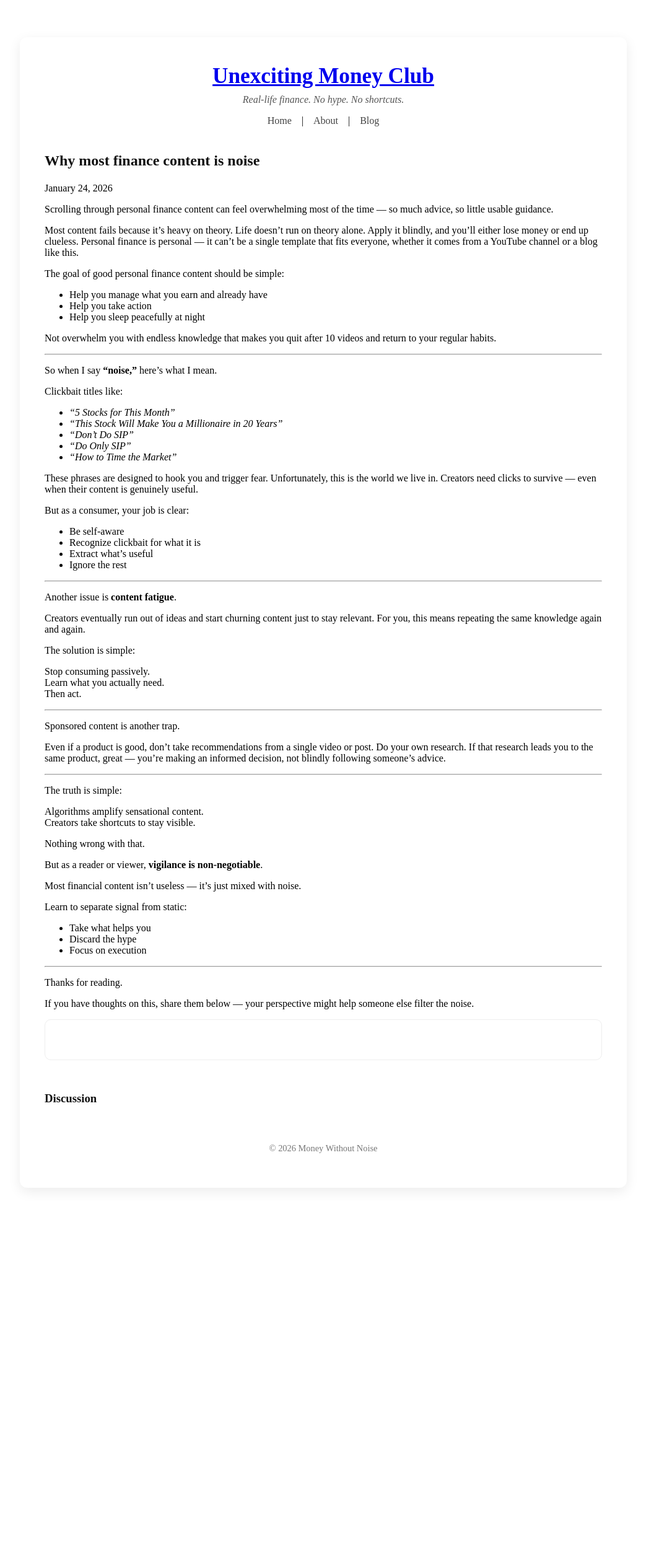
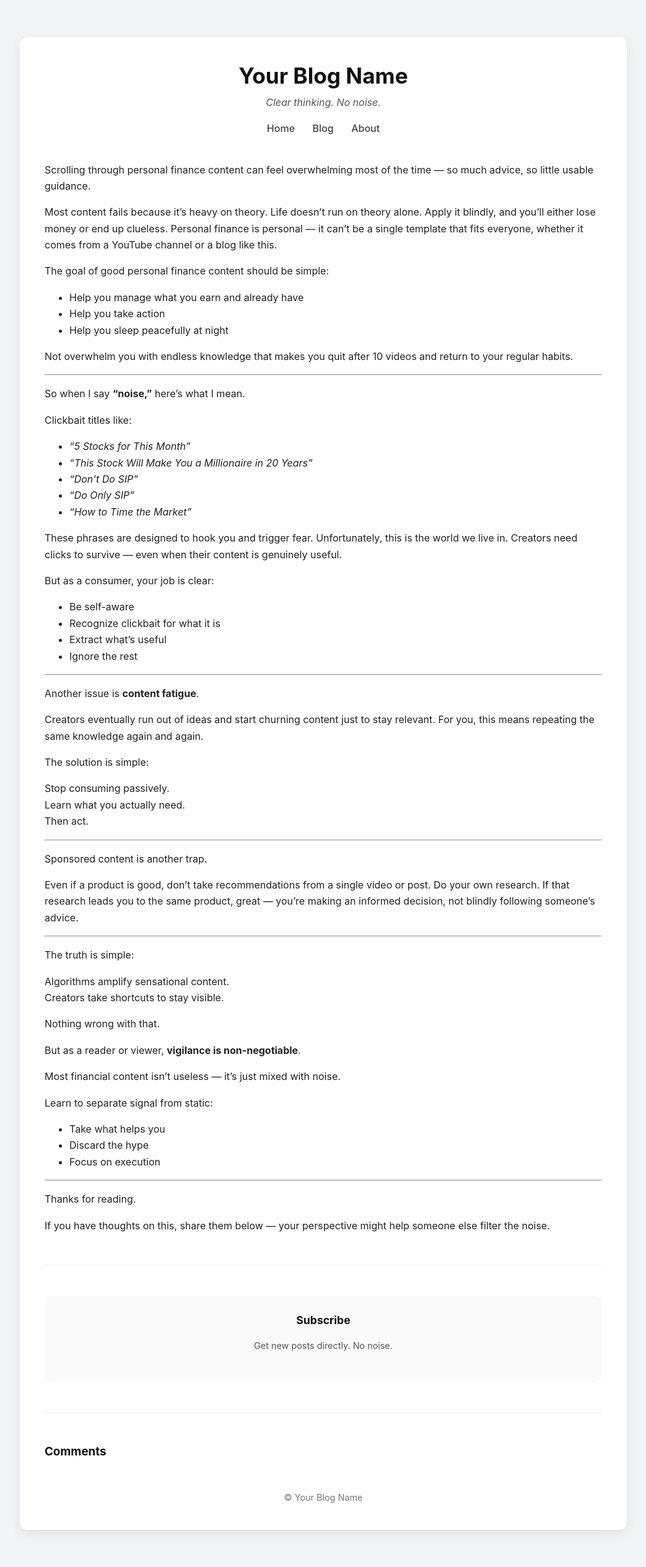
Before and after one commit to HarieshMK/HarieshMK.github.io, a Jekyll site: the page built from _posts/2026-01-25-why-most-finance-content-is-noise.md, in a window 1280 px wide. Shown: the whole page at 62% size, without its empty margins (118-1161 px from the left). Built offline with Jekyll 4.4.1, drawn with Linux system fonts in a browser that asks for light colours; comment, search, counter and statistics services are not loaded; before the commit the page ends 1977 px from its top, so only the background shows below that.

Commit message:
Update post.html

```diff
--- a/_layouts/post.html
+++ b/_layouts/post.html
@@ -2,68 +2,169 @@
 <html lang="en">
 <head>
   <meta charset="UTF-8">
-  <title>{{ page.title }} | {{ site.title }}</title>
-  <meta name="viewport" content="width=device-width, initial-scale=1">
-  <link rel="stylesheet" href="/assets/css/style.css">
+  <title>{{ title }}</title>
+  <meta name="viewport" content="width=device-width, initial-scale=1.0">
 
-  <!-- ===== MailerLite Universal ===== -->
-  <script>
-    (function(w,d,e,u,f,l,n){
-      w[f]=w[f]||function(){(w[f].q=w[f].q||[]).push(arguments);},
-      l=d.createElement(e); l.async=1; l.src=u;
-      n=d.getElementsByTagName(e)[0]; n.parentNode.insertBefore(l,n);
-    })(window,document,'script','https://assets.mailerlite.com/js/universal.js','ml');
+  <style>
+    /* ===== Base Page ===== */
+    body {
+      background-color: #f2f4f6;
+      color: #222;
+      font-family: -apple-system, BlinkMacSystemFont, "Segoe UI",
+                   Roboto, Helvetica, Arial, sans-serif;
+      line-height: 1.65;
+      margin: 0;
+    }
 
-    ml('account', '2062352');
-  </script>
-  <!-- ===== End MailerLite Universal ===== -->
+    /* ===== Layout ===== */
+    .container {
+      max-width: 900px;
+      margin: 60px auto;
+      background: #ffffff;
+      padding: 40px;
+      border-radius: 12px;
+      box-shadow: 0 6px 20px rgba(0,0,0,0.08);
+    }
+
+    /* ===== Header ===== */
+    header {
+      text-align: center;
+      margin-bottom: 40px;
+    }
+
+    header h1 {
+      font-size: 2.2rem;
+      margin: 0 0 6px;
+    }
+
+    header .tagline {
+      color: #555;
+      font-style: italic;
+      margin: 4px 0 0;
+    }
+
+    nav {
+      margin-top: 16px;
+    }
+
+    nav a {
+      margin: 0 12px;
+      text-decoration: none;
+      color: #444;
+      font-weight: 500;
+    }
+
+    nav a:hover {
+      text-decoration: underline;
+    }
+
+    /* ===== Global Typography ===== */
+    h1, h2, h3 {
+      color: #111;
+      line-height: 1.3;
+    }
+
+    h2 {
+      margin-top: 1.6em;
+    }
+
+    p {
+      margin: 1em 0;
+    }
+
+    /* ===== Blog Content ===== */
+    .post-content {
+      font-size: 1rem;
+    }
+
+    /* ===== Divider ===== */
+    .section-divider {
+      margin: 50px 0;
+      border-top: 1px solid #eee;
+    }
+
+    /* ===== Subscribe Box (ONLY thing adjusted) ===== */
+    .subscribe-box {
+      padding: 28px;
+      background: #fafafa;
+      border-radius: 10px;
+      text-align: center;
+    }
+
+    .subscribe-box h3 {
+      margin-top: 0;
+      font-size: 1.1rem;
+    }
+
+    .subscribe-box p {
+      font-size: 0.9rem;
+      color: #555;
+      margin-bottom: 18px;
+    }
+
+    /* ===== Comments ===== */
+    .comments {
+      margin-top: 40px;
+    }
+
+    .comments h3 {
+      margin-bottom: 20px;
+    }
+
+    /* ===== Footer ===== */
+    footer {
+      text-align: center;
+      color: #777;
+      font-size: 0.9em;
+      margin-top: 50px;
+    }
+  </style>
 </head>
 
 <body>
+
   <div class="container">
 
-    <!-- ===== HEADER ===== -->
     <header>
-      <h1><a href="/">{{ site.title }}</a></h1>
-      <p class="tagline">{{ site.description }}</p>
+      <h1>Your Blog Name</h1>
+      <p class="tagline">Clear thinking. No noise.</p>
+
       <nav>
-        <a href="/">Home</a> |
-        <a href="/about">About</a> |
+        <a href="/">Home</a>
         <a href="/blog">Blog</a>
+        <a href="/about">About</a>
       </nav>
     </header>
 
-    <!-- ===== MAIN CONTENT ===== -->
-    <main>
-      <article>
-        <h2>{{ page.title }}</h2>
-        <p class="post-date">{{ page.date | date: "%B %d, %Y" }}</p>
+    <!-- ===== Blog Content (UNCHANGED) ===== -->
+    <article class="post-content">
       {{ content }}
     </article>
 
-      <!-- ===== SUBSCRIBE SECTION ===== -->
+    <!-- ===== Subscribe (Blended, not shouting) ===== -->
+    <div class="section-divider"></div>
+
     <section class="subscribe-box">
-        <div class="ml-embedded" data-form="TsxbQJ"></div>
+      <h3>Subscribe</h3>
+      <p>Get new posts directly. No noise.</p>
+
+      <!-- PASTE YOUR MAILERLITE EMBED CODE HERE -->
     </section>
 
-      <!-- ===== COMMENTS SECTION ===== -->
+    <!-- ===== Comments ===== -->
+    <div class="section-divider"></div>
+
     <section class="comments">
-        <h3>Discussion</h3>
-        <script src="https://utteranc.es/client.js"
-          repo="HarieshMK/harieshmk.github.io"
-          issue-term="pathname"
-          theme="github-light"
-          crossorigin="anonymous"
-          async>
-        </script>
+      <h3>Comments</h3>
+
+      <!-- PASTE YOUR COMMENT SYSTEM CODE HERE -->
     </section>
-    </main>
 
-    <!-- ===== FOOTER ===== -->
     <footer>
-      <p>&copy; {{ "now" | date: "%Y" }} Money Without Noise</p>
+      © {{ year }} Your Blog Name
     </footer>
 
   </div>
+
 </body>
 </html>
```
Lines whose indentation alone changed are shown as unchanged.
